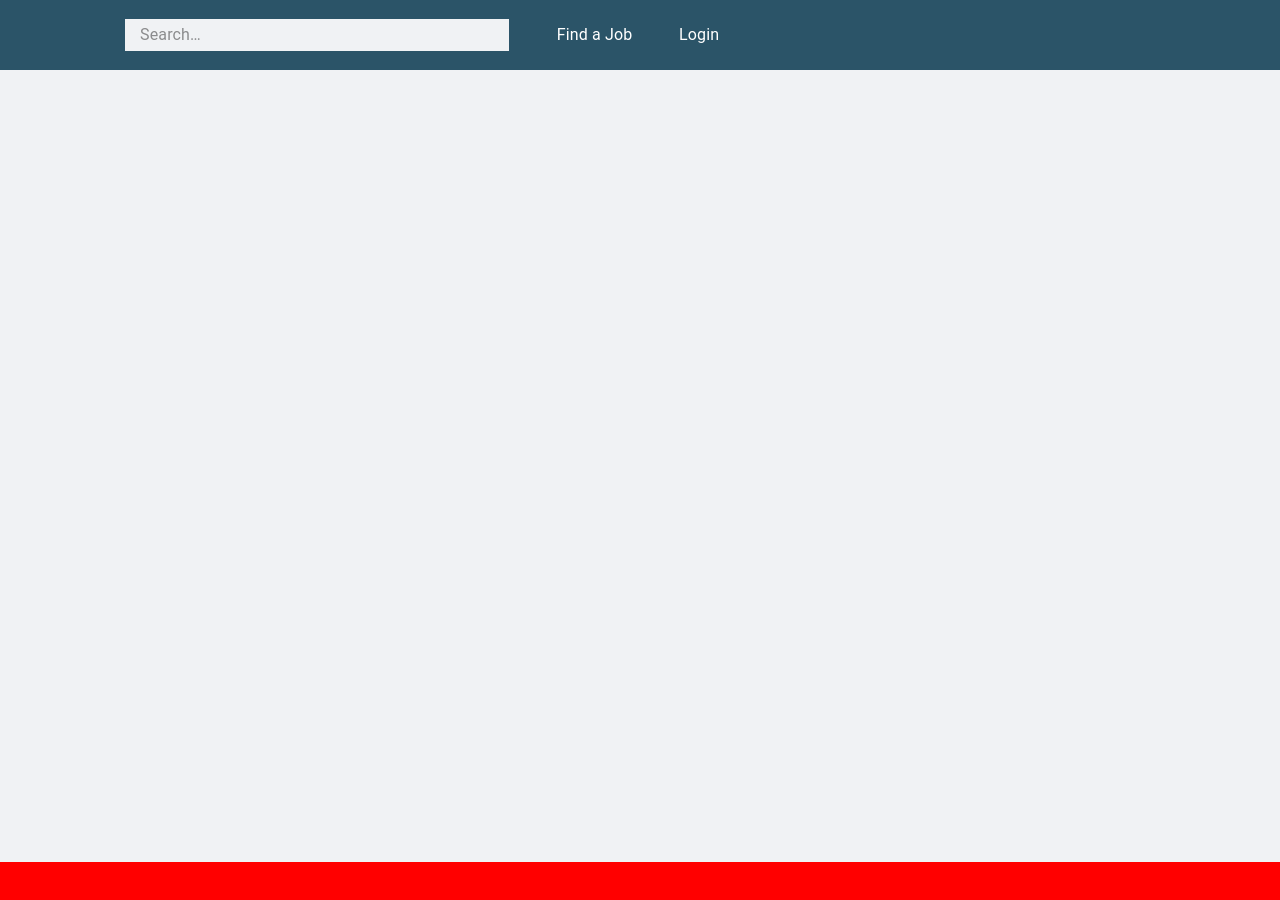
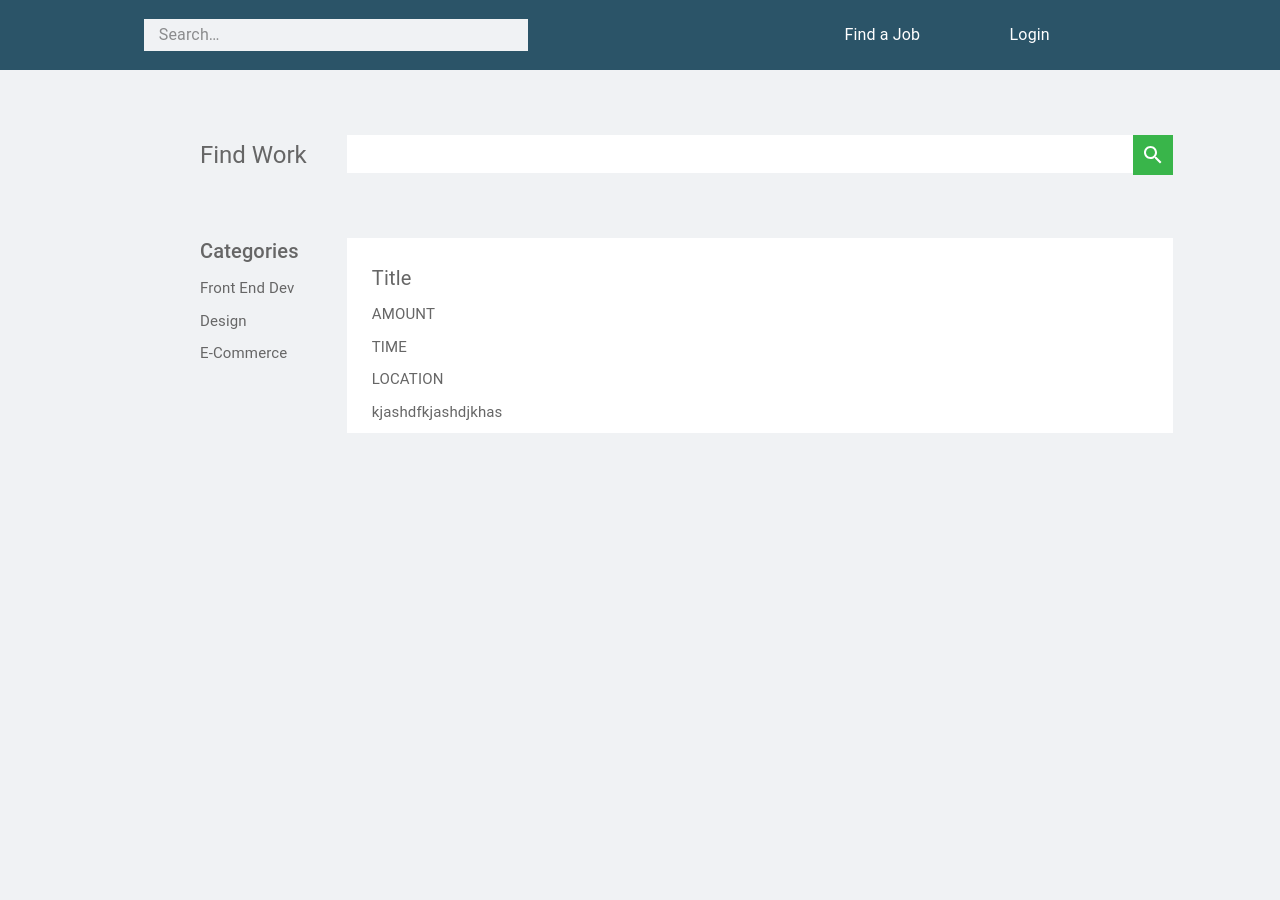
Before and after one commit to Tkogiah/upwork-clone, a React (Create React App) app: page /jobs in a window 1280 px wide. Shown: the top 900 px of the page. Before the commit the page ends 862 px from the top, so only its background shows below. Built offline with nearby package versions, Linux system fonts and the light colour scheme.

Commit message:
finished the basic layout of the JobBoard page

```diff
--- a/src/JobBoard.js
+++ b/src/JobBoard.js
@@ -1,31 +1,84 @@
+import { Typography } from "@mui/material";
 import { Box } from "@mui/system";
-import { BodyBox, NavBox, Search, StyledInputBase, NavItems } from "./StyledComponents";
-import { Toolbar, Typography } from "@mui/material";
+import Navbar from "./Navbar";
+import { BodyBox, RowBox, ColumnBox, Search, StyledInputBase, SearchButton, AsideTypography, MainTypography } from "./StyledComponents";
+import SearchIcon from '@mui/icons-material/Search';
+
 
 
 export default function JobBoard() {
   return (
     <Box>
-      <NavBox>
-        <Toolbar>
-          <Search>
-              <StyledInputBase
-                placeholder="Search…"
-                inputProps={{ 'aria-label': 'search' }}
-              />
+      <Navbar />
+      <BodyBox sx={{
+        justifyContent: 'flex-start',
+        paddingTop: '65px'
+      }}>
+        <RowBox sx={{
+          width: '100vw'
+        }}>
+          {/* Left side */}
+          <ColumnBox sx={{
+            textAlign: 'right',
+            marginRight: '10px',
+            paddingRight: '20px',
+            marginLeft: '200px'
+          }}>
+              <AsideTypography variant="h5" sx={{
+                fontSize: '24px',
+                height: '40px',
+                marginBottom: '50px',
+                display: 'flex',
+                alignItems: 'center',
+              }}>
+                Find Work
+              </AsideTypography>
 
-            </Search>
-            <NavItems>
-              <Typography>
-                Find a Job
-              </Typography>
-              <Typography>
-                Login
-              </Typography>
-            </NavItems>
-          </Toolbar>
-      </NavBox>
-      <BodyBox>
+            <AsideTypography variant='h6' sx={{
+              fontSize: '20px',
+            }}>
+              Categories
+            </AsideTypography>
+            <AsideTypography>Front End Dev</AsideTypography>
+            <AsideTypography>Design</AsideTypography>
+            <AsideTypography>E-Commerce</AsideTypography>
+          </ColumnBox>
+
+          {/* right side */}
+          <ColumnBox sx={{
+            textAlign: 'left',
+            marginLeft: '10px'
+          }}>
+            <RowBox>
+              <Search sx={{
+                borderColor: 'white',
+                backgroundColor: 'white',
+                width: '780px',
+                marginBottom: '65px'
+              }}>
+                <StyledInputBase />
+              </Search>
+              <SearchButton>
+                <SearchIcon />
+              </SearchButton>
+            </RowBox>
+            <ColumnBox BGC='white'sx={{
+
+            }}>
+              <MainTypography sx={{
+                paddingTop: '25px',
+                fontSize: '20px'
+              }}>
+                Title
+              </MainTypography>
+              <MainTypography>AMOUNT</MainTypography>
+              <MainTypography>TIME</MainTypography>
+              <MainTypography>LOCATION</MainTypography>
+              <MainTypography> kjashdfkjashdjkhas </MainTypography>
+            </ColumnBox>
+
+          </ColumnBox>
+        </RowBox>
 
       </BodyBox>
     </Box>
--- a/src/Navbar.js
+++ b/src/Navbar.js
@@ -0,0 +1,30 @@
+import { NavBox, Search, StyledInputBase, NavItems, NavToolbar } from "./StyledComponents";
+import { Typography } from "@mui/material";
+
+
+
+export default function Navbar() {
+
+
+  return (
+    <NavBox>
+        <NavToolbar>
+            <Search>
+                <StyledInputBase
+                placeholder="Search…"
+                inputProps={{ 'aria-label': 'search' }}
+                />
+            </Search>
+            <NavItems>
+                <Typography>
+                    Find a Job
+                </Typography>
+                <Typography >
+                    Login
+                </Typography>
+            </NavItems>
+
+        </NavToolbar>
+    </NavBox>
+  );
+}
--- a/src/StyledComponents.js
+++ b/src/StyledComponents.js
@@ -1,5 +1,5 @@
 import Button from "@mui/material/Button";
-import {Box} from "@mui/material";
+import {Box, Toolbar, Typography} from "@mui/material";
 import { styled } from "@mui/material/styles";
 import InputBase from '@mui/material/InputBase';
 import { Input } from "@mui/material";
@@ -36,11 +36,33 @@ export const PrimaryButton = styled(Button)(() => ({
   borderRadius: '30px'
 }));
 
+export const SearchButton = styled('div')(() => ({
+  background: PRIMARY_GREEN,
+  borderRadius:'0px',
+  color: 'white',
+  margin: '0px',
+  padding: '0px',
+  width: '40px',
+  height: '40px',
+  display: 'flex',
+  alignItems: 'center',
+  justifyContent: 'center'
+}));
+
 export const NavBox = styled(Box)(() => ({
   backgroundColor: SECONDARY_NAVY,
   width: '100vw',
   height: '70px',
   margin: 'none',
+  display: 'flex',
+  flexDirection: 'row',
+  justifyContent: 'center',
+  position: 'sticky',
+  top: '0px'
+}));
+
+export const NavToolbar = styled(Toolbar)(() => ({
+  width: '78vw',
   display: 'flex',
   flexDirection: 'row',
   justifyContent: 'space-between'
@@ -58,26 +80,51 @@ export const BodyBox = styled(Box)(() => ({
 }));
 
 export const Search = styled('div')(() => ({
-  border: `1px solid ${SECONDARY_NAVY}`,
+  border: `3px solid ${SECONDARY_NAVY}`,
   width: '30vw',
   backgroundColor: '#f0f2f4',
   '&:hover': {
-    border: `2px solid ${PRIMARY_GREEN}`,
+    border: `3px solid ${PRIMARY_GREEN}`,
   },
-  textAlign: 'start',
-  marginLeft: '100px'
+  textAlign: 'start'
 }));
 
 export const StyledInputBase = styled(InputBase)(() => ({
   color: 'black',
-  paddingLeft: '15px'
+  paddingLeft: '15px',
+  width: '100%'
 }));
 
 export const NavItems = styled('div')(() => ({
   display: 'flex',
   flexDirection: 'row',
   justifyContent: 'space-evenly',
+  alignItems: 'center',
   color: 'white',
-  width: '20vw'
+  width: '30vw'
+}))
 
+export const ColumnBox = styled(Box)(({BGC}) => ({
+  display: 'flex',
+  flexDirection: 'column',
+  background: BGC
 }))
+export const RowBox = styled(Box)(({BGC}) => ({
+  display: 'flex',
+  flexDirection: 'row',
+  background: BGC
+}))
+
+export const AsideTypography = styled(Typography)(() => ({
+  color: '#666666',
+  textAlign: 'left',
+  paddingBottom: '10px',
+  fontSize: '15px'
+}))
+export const MainTypography = styled(Typography)(() => ({
+  color: '#666666',
+  textAlign: 'left',
+  paddingBottom: '10px',
+  paddingLeft: '25px',
+  fontSize: '15px'
+}))
--- a/src/styles.css
+++ b/src/styles.css
@@ -1,5 +1,4 @@
 body {
-  background-color: red;
   margin: 0;
 }
 .App {
```
